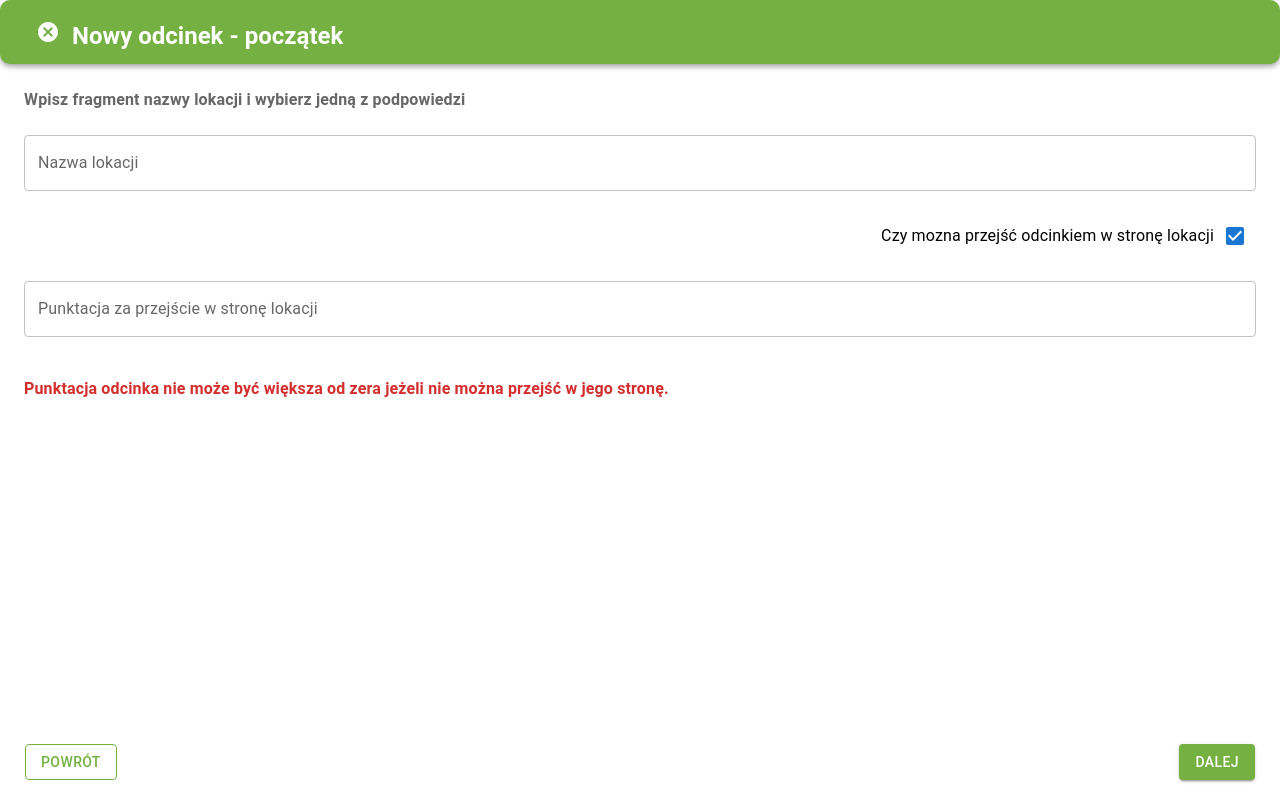
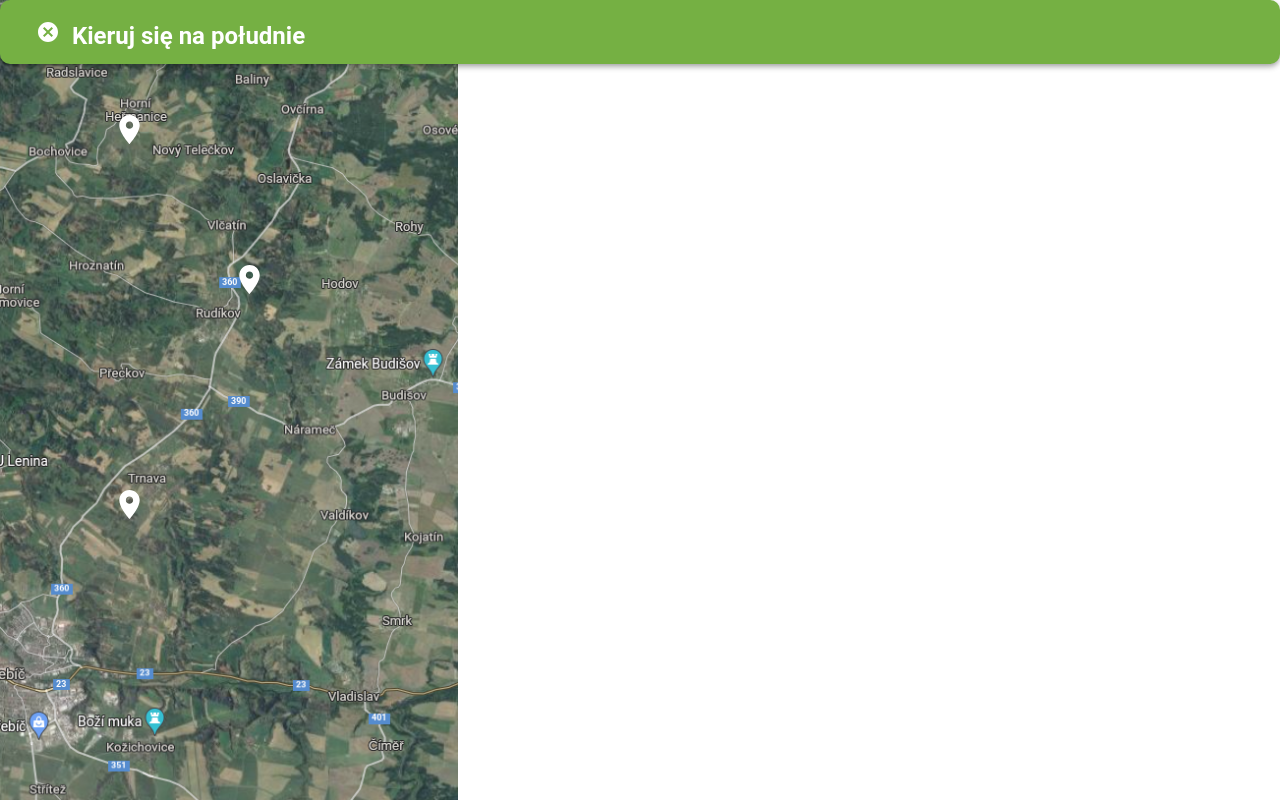
Before and after one commit to piotrszleg/Travel-Guide, a React (Create React App) app: page / in a window 1280 px wide. Built offline with nearby package versions, Linux system fonts and the light colour scheme.

Commit message:
Map logic and icons.

```diff
--- a/src/App.js
+++ b/src/App.js
@@ -16,7 +16,7 @@ const theme = createTheme({
 });
 
 function App() {
-  return <MuiThemeProvider theme={theme}><SegmentEndForm></SegmentEndForm></MuiThemeProvider>;
+  return <MuiThemeProvider theme={theme}><Map></Map></MuiThemeProvider>;
 }
 
 export default App;
--- /dev/null
+++ b/src/components/Confirmation.js
@@ -0,0 +1,49 @@
+import * as React from 'react';
+import Button from '@mui/material/Button'
+import Box from '@mui/material/Box';
+import Typography from '@mui/material/Typography';
+import Modal from '@mui/material/Modal';
+import {Closeable, bind} from "../utils"
+
+const style = {
+    position: 'absolute',
+    left: '50vw',
+    top: '50vh',
+    transform: 'translate(-50%, -50%)',
+    width: "78vw",
+    bgcolor: 'background.paper',
+    border: '2px solid #000',
+    boxShadow: 24,
+    p: 4,
+    padding:"38px 30px 22px"
+  };
+
+
+export default class Confirmation extends Closeable {
+
+    render() {
+  return (
+        <Modal
+          open={this.state.open}
+          onClose={this.close}
+          aria-labelledby="modal-modal-title"
+          aria-describedby="modal-modal-description"
+        >
+          <Box sx={style}>
+            <Typography id="modal-modal-title" variant="h6" component="h2">
+              {this.props.message}
+            </Typography>
+          <div style={{height:"1rem"}}></div>
+            <Button
+              onClick={this.close}
+              sx={{
+                color: '#75B043',
+                float: "right"
+              }}
+            >
+              OK
+            </Button>
+          </Box>
+        </Modal>);
+    }
+}
--- a/src/pages/Map.js
+++ b/src/pages/Map.js
@@ -1,15 +1,13 @@
 import * as React from 'react';
 import Bar from "../components/Bar"
-import FormButtons from "../components/FormButtons"
+import Confirmation from "../components/Confirmation"
 import Button from '@mui/material/Button'
-import TextField from '@mui/material/TextField'
-import Stack from '@mui/material/Stack';
-import Checkbox from '@mui/material/Checkbox';
-import FormControlLabel from '@mui/material/FormControlLabel';
 import Box from '@mui/material/Box';
-import FormLabel from '@mui/material/FormLabel';
 import Typography from '@mui/material/Typography';
 import Modal from '@mui/material/Modal';
+import {Closeable} from "../utils"
+import IconButton from '@mui/material/IconButton';
+import LocationOnIcon from '@mui/icons-material/LocationOn';
 
 const style = {
   position: 'absolute',
@@ -17,49 +15,74 @@ const style = {
   top: '50vh',
   transform: 'translate(-50%, -50%)',
   width: "78vw",
-  bgcolor: 'background.paper',
+  bgcolor: '#75B043',
   border: '2px solid #000',
   boxShadow: 24,
   p: 4,
+  padding:"38px 30px 22px"
 };
 
+const DETAILS ={ "Góry stołowe 1" : {
+  firstComment:">Obecna trasa nie może być rozszerzona o Góry Stołowe. Spróbuj dodać do trasy bliższą lokację lub odcinek lub stworzyć nową trasę.",
+  lastComment:">Obecna trasa nie może być rozszerzona o Góry Stołowe. Spróbuj dodać do trasy bliższą lokację lub odcinek lub stworzyć nową trasę.",
+  image:"gory-stolowe.jpg",
+},"Góry stołowe 2" : {
+  firstComment:">2 Obecna trasa nie może być rozszerzona o Góry Stołowe. Spróbuj dodać do trasy bliższą lokację lub odcinek lub stworzyć nową trasę.",
+  lastComment:">Obecna trasa nie może być rozszerzona o Góry Stołowe. Spróbuj dodać do trasy bliższą lokację lub odcinek lub stworzyć nową trasę.",
+  image:"gory-stolowe.jpg",
+},"Góry stołowe 3" : {
+  firstComment:">3 Obecna trasa nie może być rozszerzona o Góry Stołowe. Spróbuj dodać do trasy bliższą lokację lub odcinek lub stworzyć nową trasę.",
+  lastComment:">Obecna trasa nie może być rozszerzona o Góry Stołowe. Spróbuj dodać do trasy bliższą lokację lub odcinek lub stworzyć nową trasę.",
+  image:"gory-stolowe.jpg",
+}  }
 
-const Map = () => {
-  const [open, setOpen] = React.useState(true);
-  const handleOpen = () => setOpen(true);
-  const handleClose = () => setOpen(false);
+ class Details extends Closeable {
+
+  render() {
+    var details=null;
+    if (this.state.open) {
+      try {
+        // await (await fetch("details/"+encodeURIComponent(this.props.name))).json();
+      } catch (e) {}
+      details =DETAILS[this.props.name];
+    }
+  // moved buttons to the right for the thumb access
   return (
-    <>
-      <Box sx={{ height: '100%', width: "100%" }}>
-        <img style={{ opacity: 0.85, height: '100%', position: 'absolute', top: 0, zIndex: -100 }} src="map.png"></img>
-        <Bar title="Kieruj się na południe"></Bar>
-
-        <Button onClick={handleOpen}>Open modal</Button>
-
-
-        <Modal
-          open={open}
-          onClose={handleClose}
+    <Modal
+          open={this.state.open}
+          onClose={this.close}
           aria-labelledby="modal-modal-title"
           aria-describedby="modal-modal-description"
         >
           <Box sx={style}>
-            <Typography id="modal-modal-title" variant="h6" component="h2">Góry Stołowe</Typography>
-            <Typography id="modal-modal-title" variant="body">              Obecna trasa nie może być rozszerzona o Góry Stołowe. Spróbuj dodać do trasy bliższą lokację lub odcinek lub stworzyć nową trasę.
+            <Typography id="modal-modal-title" variant="h4" component="h4"
+            style={{ paddingBottom:"1rem", color: 'white', }}
+            >{this.props.name}</Typography>
+            <img style={{ width:"100%", paddingBottom:"1rem" }} src={details?.image} alt={this.props.name}></img>
+            <Typography id="modal-modal-title" variant="body" style={{color: 'white'}}>
+            {details?.firstComment}
 </Typography>
+<div style={{height:"1rem"}}></div>
+<Typography id="modal-modal-title" variant="body" style={{color: 'white', fontStyle: 'italic'}}>
+            {details?.lastComment}
+</Typography>
+          <div style={{height:"2rem"}}></div>
             <Button
               onClick={() => null}
               sx={{
-                color: '#75B043',
+                color: 'white',
                 float: "right"
               }}
             >
               Więcej
             </Button>
             <Button
-              onClick={() => null}
+              onClick={()=>{
+                if (this.props.onAction) this.props.onAction();
+                this.close();
+              }}
               sx={{
-                color: '#75B043',
+                color: 'white',
                 float: "right"
               }}
             >
@@ -67,35 +90,69 @@ const Map = () => {
             </Button>
           </Box>
         </Modal>
+  );
+            }
+}
 
+const LOCATIONS = [
+  {
+    x:100,
+    y:100,
+    inRoute:false,
+    name:"Góry stołowe 1"
+  },
+  {
+    x:100,
+    y:475,
+    inRoute:true,
+    name:"Góry stołowe 2"
+  },
+  {
+    x:220,
+    y:250,
+    inRoute:false,
+    name:"Góry stołowe 3"
+  }
+]
 
+class Map extends React.Component {
+  constructor(props) {
+      super(props);
+      this.modal = React.createRef();
+      this.details = React.createRef();
+      this.state = {selected:0};
+  }
+  render(){
+  return (
+      <Box sx={{ height: '100%', width: "100%" }}>
+        <img style={{ opacity: 0.85, height: '100%', position: 'absolute', top: 0, zIndex: -100 }} src="map.png" alt=""></img>
+        <Bar title="Kieruj się na południe"></Bar>
+        <Details name={LOCATIONS[this.state.selected].name} ref={this.details} onAction={()=>this.modal.current?.open()} ></Details>
 
+        <Confirmation ref={this.modal}
+        message="Obecna trasa nie może być rozszerzona o Góry Stołowe. Spróbuj dodać do trasy bliższą lokację lub odcinek lub stworzyć nową trasę."/>
 
-
-        <Button onClick={handleOpen}>Open modal</Button>
-        <Modal
-          open={false}
-          onClose={handleClose}
-          aria-labelledby="modal-modal-title"
-          aria-describedby="modal-modal-description"
-        >
-          <Box sx={style}>
-            <Typography id="modal-modal-title" variant="h6" component="h2">
-              Obecna trasa nie może być rozszerzona o Góry Stołowe. Spróbuj dodać do trasy bliższą lokację lub odcinek lub stworzyć nową trasę.
-            </Typography>
-            <Button
-              onClick={() => null}
+        {LOCATIONS.map((l, i)=>
+        <IconButton
+              size="large"
+              aria-label="close"
+              aria-haspopup="true"
+              onClick={()=>{
+                this.setState({selected:i});
+                this.details.current?.open()
+              }}
               sx={{
-                color: '#75B043',
-                float: "right"
+              color:"white",
+              position:"absolute",
+              left:l.x,
+              top:l.y
               }}
             >
-              OK
-            </Button>
-          </Box>
-        </Modal>
-      </Box>
-    </>);
+              <LocationOnIcon fontSize="large" />
+            </IconButton>
+        )}
+      </Box>);
+  }
 };
 
 export default Map;
--- /dev/null
+++ b/src/utils.js
@@ -0,0 +1,20 @@
+import * as React from 'react';
+
+export class Closeable extends React.Component {
+    constructor(props) {
+        super(props);
+        this.state = {
+            open: false
+        };
+
+        this.open = ()=>this.setState({ open: true });
+        this.close = ()=>{
+            if (props.onClose) {
+                props.onClose();
+            }
+            this.setState({ open: false });
+        }
+    }
+}
+
+export const bind = (_this, method) => _this[method].bind(_this);
```
